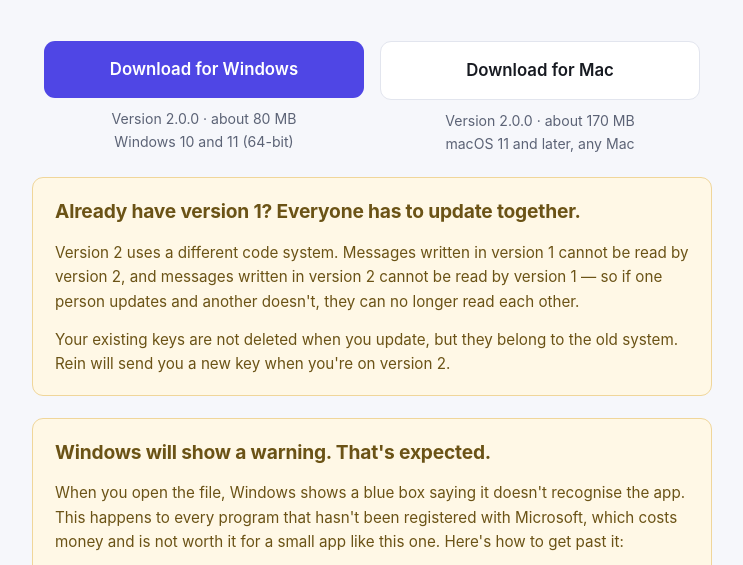
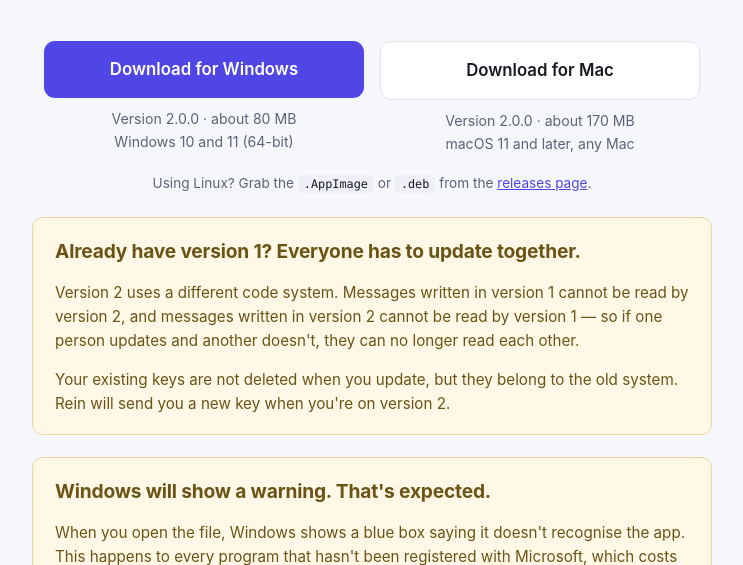
Before and after one commit to reinthibaut/cypher-download, a plain HTML site: page docs/index.html in a window 1280 px wide. Shown: the part 226-791 px from the top of the page, without its empty margins (268-1011 px from the left). Drawn offline with Linux system fonts and the light colour scheme.

Commit message:
Offer Linux builds via a text link rather than a third button
AppImage and .deb are linked from the releases page instead of getting
their own download button. Two buttons is already the most a non-technical
visitor should have to choose between, and a Linux button invites "which
one am I?" from people who have never heard of it. Linux users will find
the link.

Co-Authored-By: Claude Opus 5 <noreply@anthropic.com>

```diff
--- a/docs/index.html
+++ b/docs/index.html
@@ -71,6 +71,11 @@
   }
   .btn:hover { transform: translateY(-1px); opacity: .92; }
   .meta { color: var(--muted); font-size: .88rem; margin-top: 10px; }
+  .alt-platform {
+    text-align: center; color: var(--muted);
+    font-size: .85rem; margin: 18px 0 0;
+  }
+  .alt-platform a { color: var(--accent); }
 
   section {
     background: var(--surface); border: 1px solid var(--border);
@@ -140,6 +145,11 @@
       <div class="meta">Version 2.0.0 &middot; about 170 MB<br>macOS 11 and later, any Mac</div>
     </div>
   </div>
+
+  <p class="alt-platform">
+    Using Linux? Grab the <code>.AppImage</code> or <code>.deb</code> from the
+    <a href="https://github.com/reinthibaut/cypher-download/releases/latest">releases page</a>.
+  </p>
 
   <div class="notice">
     <h2>Already have version 1? Everyone has to update together.</h2>
```
Also changed, not shown: 2 other files.
